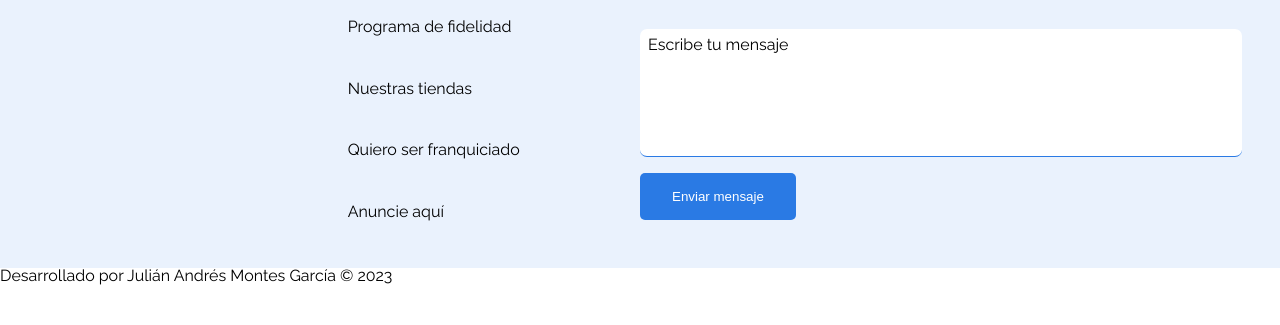
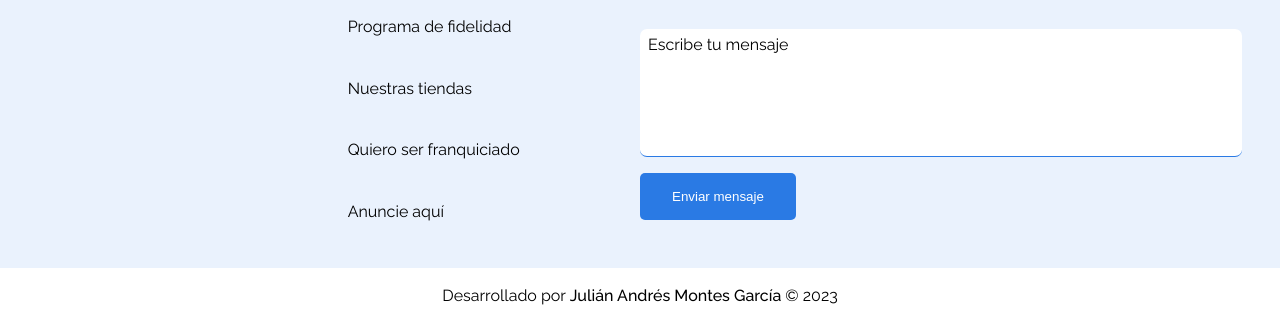
Before and after one commit to JuliMontes/Ecommerce_Challenge_ONE, a plain HTML site: page index.html in a window 1280 px wide. Shown: the part 915-1240 px from the top of the page. Before the commit the page ends 1200 px from the top, so only its background shows below. Drawn offline with Linux system fonts and the light colour scheme.

Commit message:
Estilos footer V1.0 finalizado

```diff
--- /dev/null
+++ b/assets/css/footer.css
@@ -0,0 +1,16 @@
+.footer {
+    display: flex;
+    flex-direction: column;
+    align-items: center;
+    justify-content: center;
+    padding: 1rem;
+    margin: 0 auto;
+}
+
+.footer a {
+    font-weight: 500;
+}
+
+.footer__texto {
+    margin: .3rem 0;
+}
--- a/index.html
+++ b/index.html
@@ -20,6 +20,7 @@
     <link rel="stylesheet" href="./assets/css/seccionArticulos.css">
     <link rel="stylesheet" href="./assets/css/seccionMenuContacto/seccionMenuContacto.css">
     <link rel="stylesheet" href="./assets/css/seccionMenuContacto/contactoFormulario.css">
+    <link rel="stylesheet" href="./assets/css/footer.css">
     <title>Alura Geek | Ecommerce</title>
 </head>
 
```
